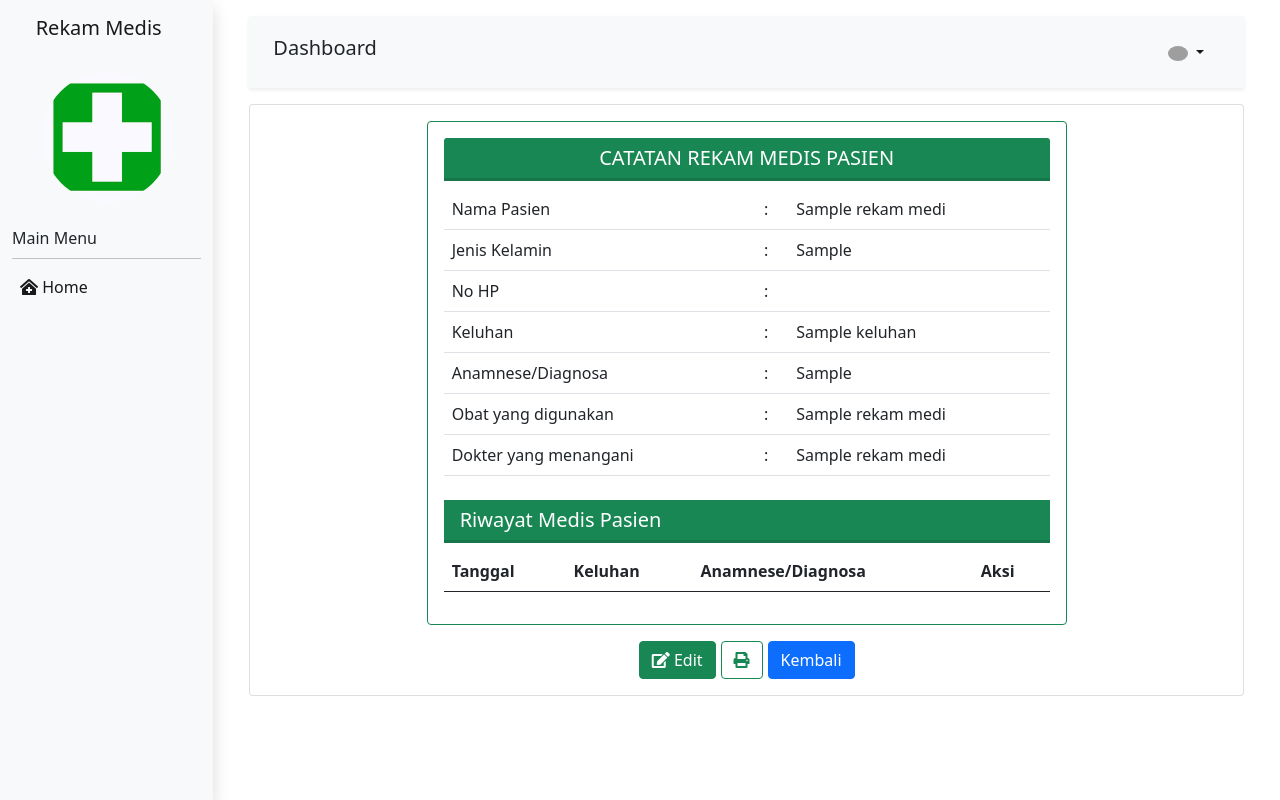
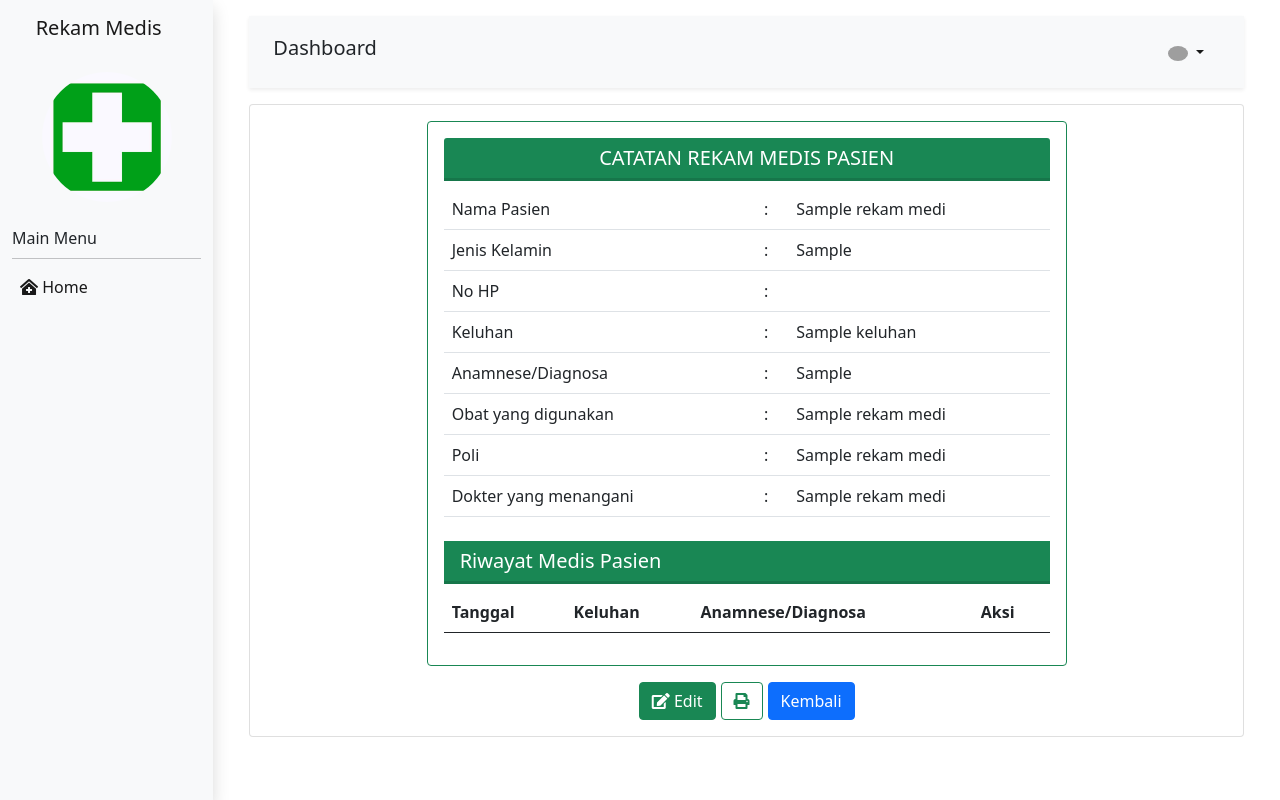
Before and after one commit to Ben-bo/rekam-medis, a CodeIgniter 4 app: template app/Views/rekam_medis/detail_rm.php in a window 1280 px wide. Run offline with PHP 8.4 and a stand-in for CodeIgniter, Linux system fonts and the light colour scheme; the template is opened without the code that fills it: most values are stand-ins (such as "Sample title", 1, 10 or a date in 2020); data that the repository does not hold is empty; some libraries are stand-ins or nearby versions; grey boxes are pictures that could not be loaded.

Commit message:
menambahkan poli pada views detail_rm

```diff
--- a/app/Views/rekam_medis/detail_rm.php
+++ b/app/Views/rekam_medis/detail_rm.php
@@ -42,6 +42,11 @@
                                             <td><?= $rekam_medis['nama_obat'] ?></td>
                                         </tr>
                                         <tr>
+                                            <td>Poli</td>
+                                            <td>:</td>
+                                            <td><?= $rekam_medis['nama_poli'] ?></td>
+                                        </tr>
+                                        <tr>
                                             <td>Dokter yang menangani</td>
                                             <td>:</td>
                                             <td><?= $rekam_medis['nama_dokter'] ?></td>
@@ -61,7 +66,7 @@
                                         <tbody>
                                             <?php foreach ($history as $history) : ?>
                                                 <tr>
-                                                    <td><?= $history['created_at_rm'] ?></td>
+                                                    <td><?= date_format(new DateTime($history['created_at_rm']), 'd-m-Y')  ?></td>
                                                     <td><?= $history['keluhan'] ?></td>
                                                     <td><?= $history['anamnese/diagnosa'] ?></td>
                                                     <td id="bot">
```
